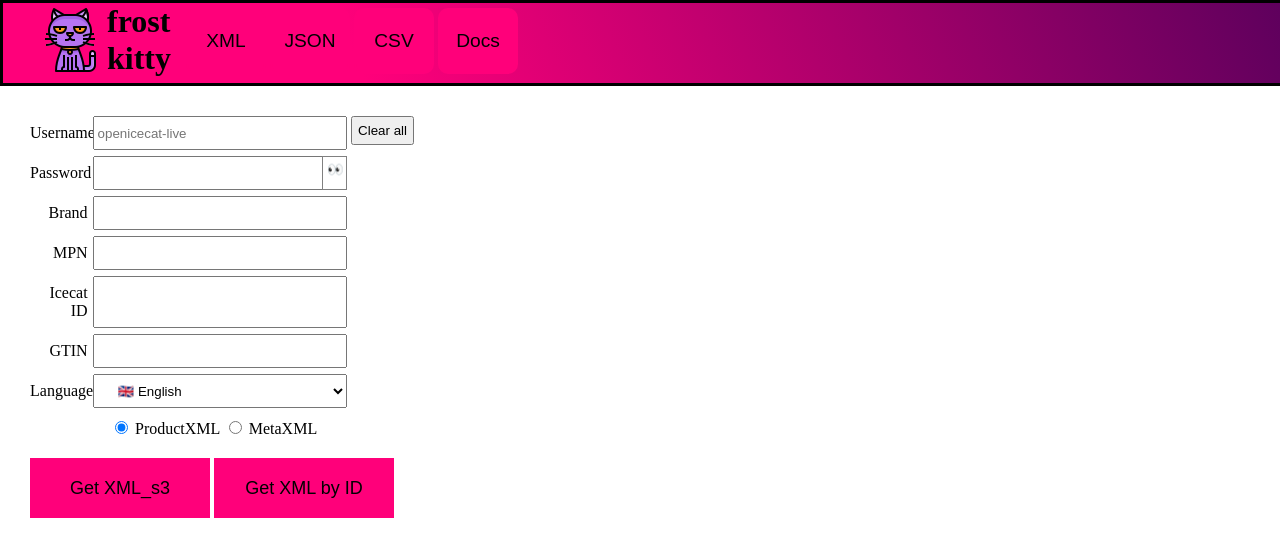
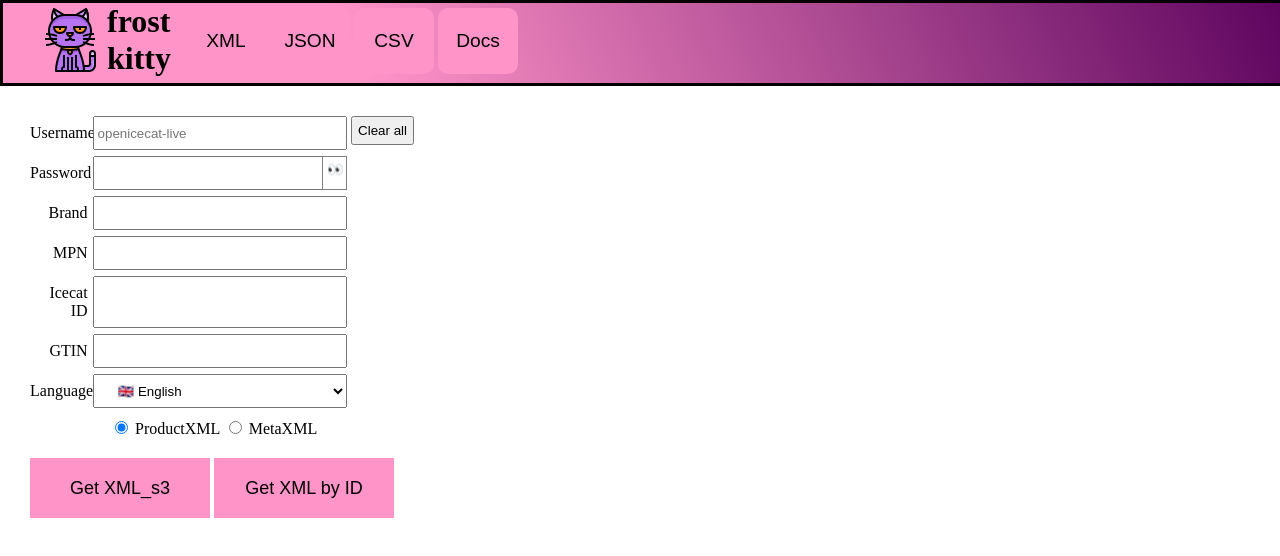
Before and after one commit to new-house-drive/FrostKitty, a website: page public/index.html in a window 1280 px wide. Shown: the top 556 px of the page. Drawn offline with Linux system fonts and the light colour scheme.

Commit message:
update xml-color to light-pink

```diff
--- a/public/css/style.css
+++ b/public/css/style.css
@@ -20,8 +20,8 @@ body {
 }
 
 .top-xml-selected {
-    background: rgba(255,0,122,1);
-    background: linear-gradient(67deg, rgba(255,0,122,1) 27%, rgba(89,0,92,1) 100%);
+    background: rgb(255, 148, 200);
+    background: linear-gradient(67deg, rgb(255, 148, 200) 27%, rgba(89,0,92,1) 100%);
     color: black;
 }
 
@@ -77,11 +77,11 @@ body {
 }
 /* DEFAULT/XML VIEW */
 #button-board-xml {
-    background: rgba(255,0,122,1);
+    background: rgb(255, 148, 200);
 }
 .button-xml-selected {
-    background: rgba(255,0,122,1);
-    border: 2px solid rgba(255,0,122,1);
+    background: rgb(255, 148, 200);
+    border: 2px solid rgb(255, 148, 200);
     /* border:none; */
     color: black;
 }
```
